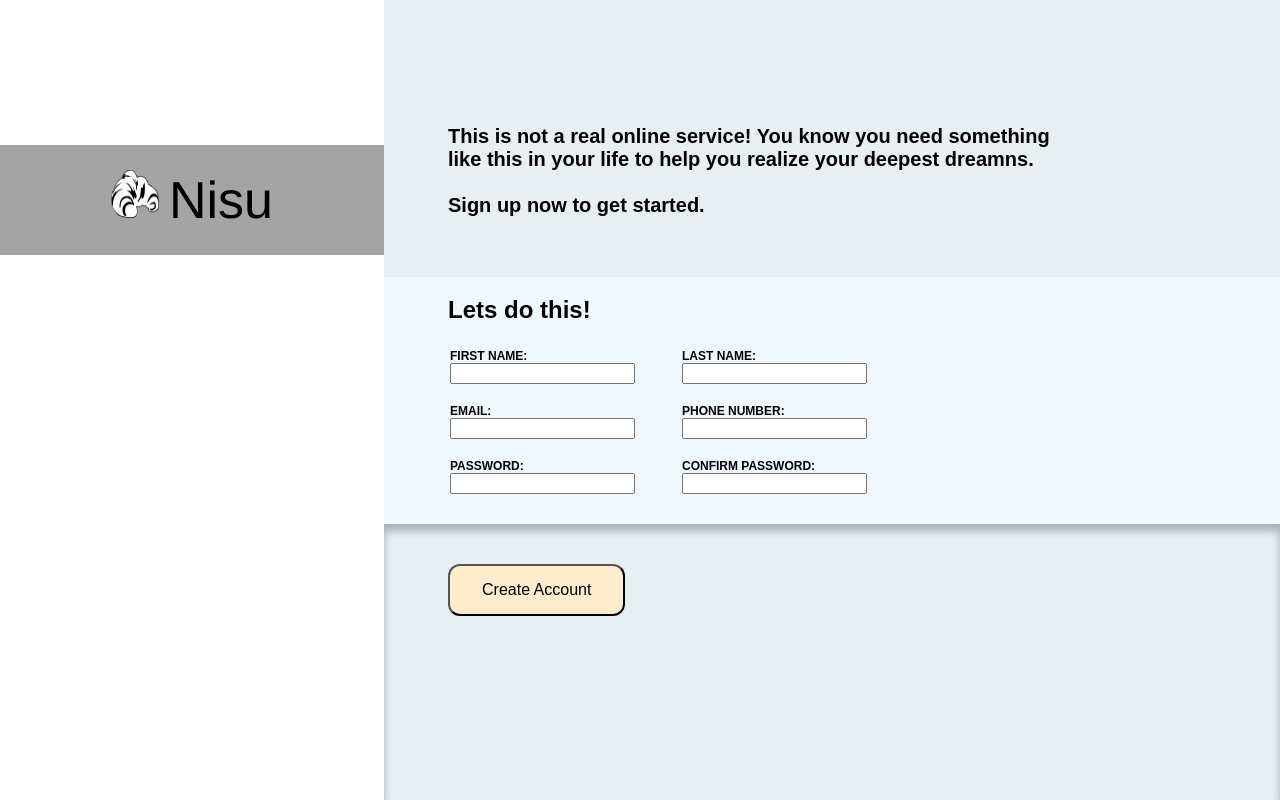
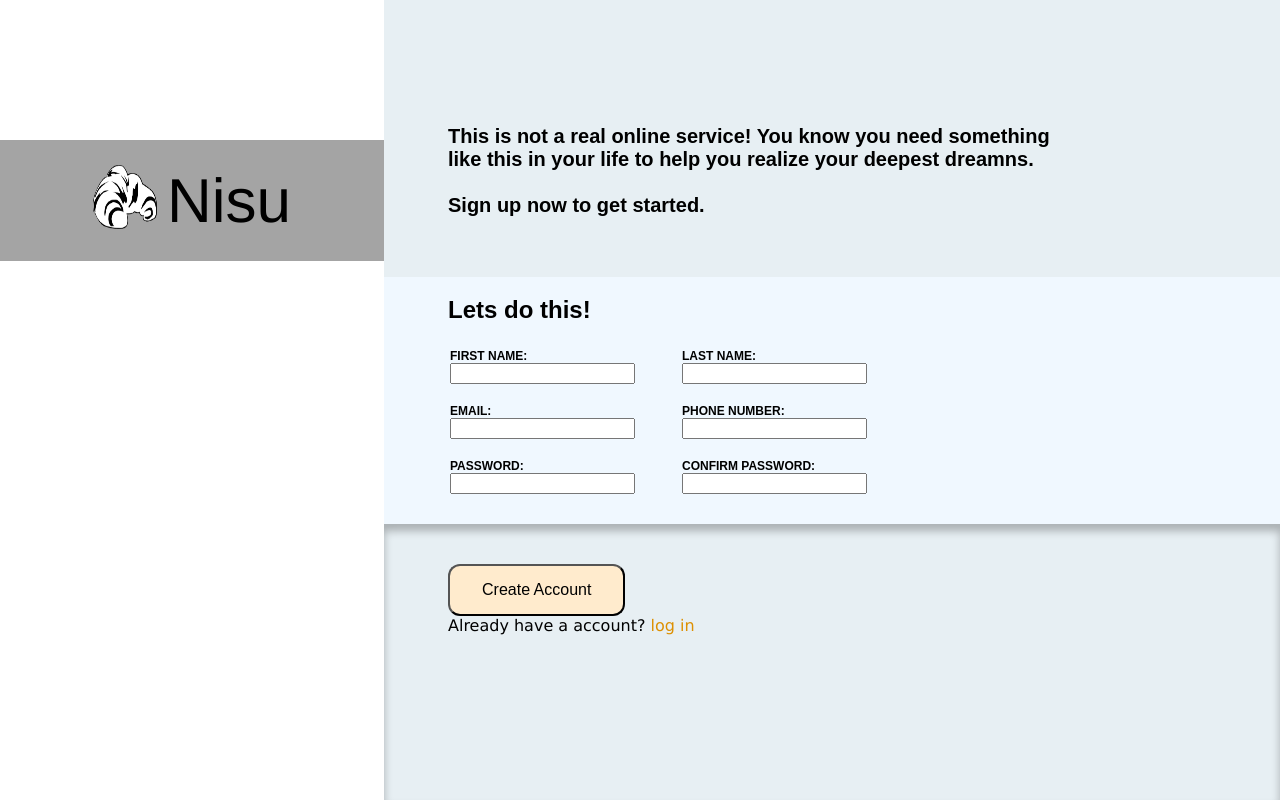
Before and after one commit to Rinhare/form, a plain HTML site: page index.html in a window 1280 px wide. Drawn offline with Linux system fonts and the light colour scheme.

Commit message:
almost complete. needs some optimizing

```diff
--- a/index.html
+++ b/index.html
@@ -61,6 +61,11 @@
 
             <div class="right-bottom-panel">
                 <button type="submit">Create Account</button>
+
+                <div class="login">
+                    Already have a account? <a href="testtest">log in</a>
+                </div>
+
             </div>
         </form>
     </div>
--- a/main.css
+++ b/main.css
@@ -14,14 +14,16 @@ body {
     background-position: center;
     background-size: 160vh;
     background-repeat: no-repeat;
+
 }
 
 .logo {
     display: flex;
+    flex-wrap: wrap;
     flex: 1;
     padding: 25px;
     font-family: 'Franklin Gothic Medium', 'Arial Narrow', Arial, sans-serif;
-    font-size: 52px;
+    font-size: 62px;
     background-color: rgba(0, 0, 0, 0.356);
     justify-content: center;
     gap: 10px;
@@ -29,10 +31,10 @@ body {
 }
 
 .logo > img {
-    width: 3rem;
-    height: 3rem;
+    width: 4rem;
+    height: 4rem;
     padding: 0px;
-
+    filter: blur(0.5px);
 }
 
 .panel-image > img {
@@ -76,10 +78,9 @@ body {
     box-shadow: inset 0px 7px 8px 0px rgba(0, 0, 0, 0.266);
  }
 
- form {
 
 
- }
+
 
  fieldset {
     border: none;
@@ -107,3 +108,14 @@ body {
     font-size: 16px;
     text-align: center;
  }
+
+ .login {
+    font-family: 'Lucida Sans', 'Lucida Sans Regular', 'Lucida Grande', 'Lucida Sans Unicode', Geneva, Verdana, sans-serif;
+    font-size: 16px;
+
+ }
+
+ .login > a {
+    text-decoration: none;
+    color: rgb(221, 144, 2);
+ }
```
